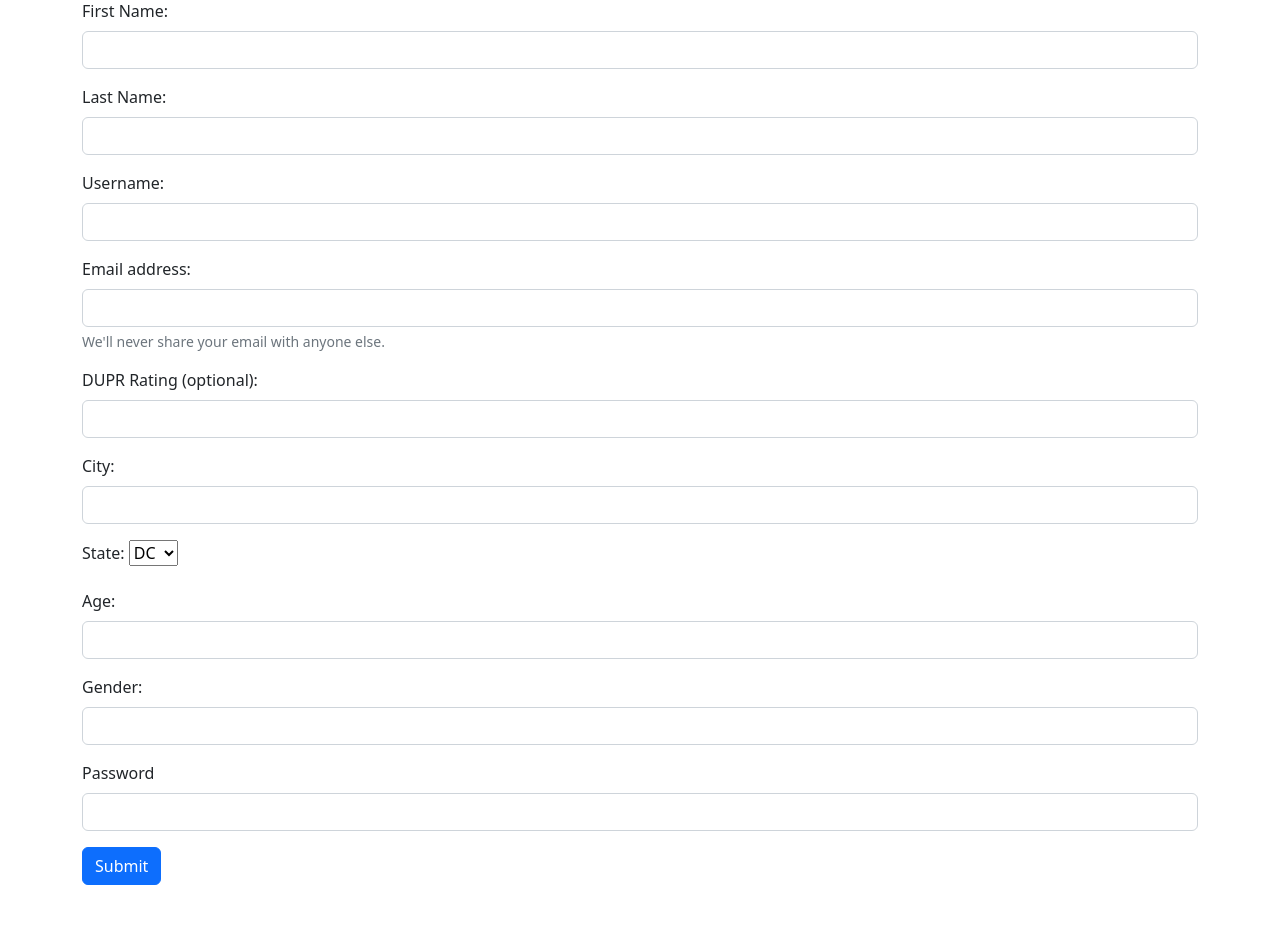
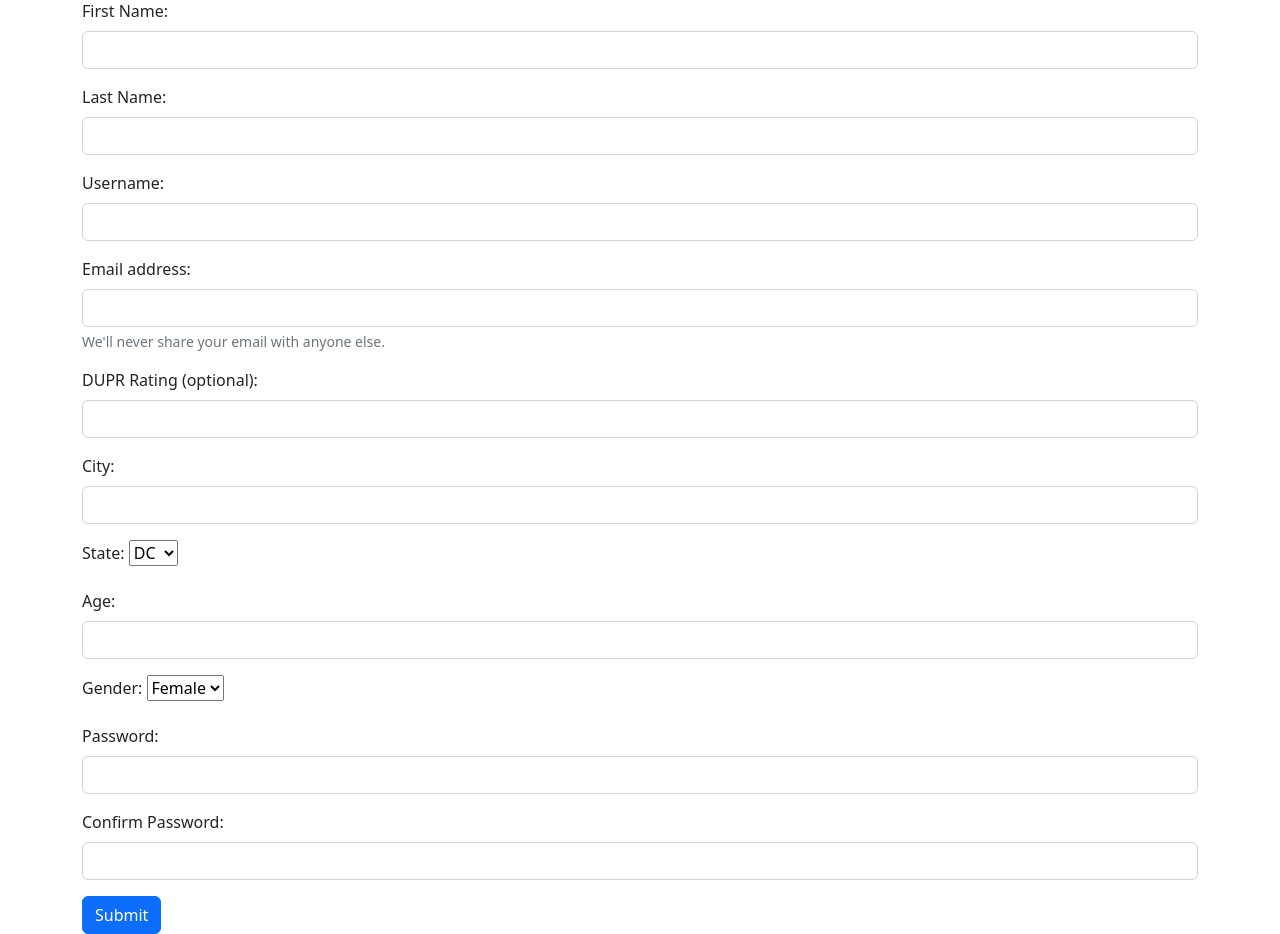
Before and after one commit to rshaywood/picklr, a Flask app: page /user/register in a window 1280 px wide. Shown: the part 103-1037 px from the top of the page. Before the commit the page ends 988 px from the top, so only its background shows below. Run offline with Flask 2, Linux system fonts and the light colour scheme.

Commit message:
updates to register page.

```diff
--- a/flask_app/controllers/users.py
+++ b/flask_app/controllers/users.py
@@ -24,19 +24,15 @@ def create_user():
 @app.route('/')
 def landing_page():
     return render_template('landing_page.html')
+
+# LOGiIN/OUT - ROUTES
+
+@app.route('/user/login', methods=['POST'])
 def login():
     if User.login(request.form):
         return redirect('/dashboard')
     return redirect('/')
 
-# LOGiIN/OUT - ROUTES
-
-# @app.route('/', methods=['POST'])
-# def login():
-#     if User.login(request.form):
-#         return redirect('/dashboard')
-#     return redirect('/')
-
 @app.route('/user/logout')
 def logout():
     session.clear()
--- a/flask_app/models/user.py
+++ b/flask_app/models/user.py
@@ -82,6 +82,9 @@ class User:
         if len(user['last_name']) < 2:
             flash("Last name must be at least 2 characters!","register")
             is_valid= False
+        if len(user['username']) < 2:
+            flash("Username must be at least 2 characters!","register")
+            is_valid= False
         if not EMAIL_REGEX.match(user['email']):
             flash("Invalid Email!","register")
             is_valid=False
@@ -111,6 +114,7 @@ class User:
         user_data = {}
         user_data['first_name'] = data['first_name']
         user_data['last_name'] = data['last_name']
+        user_data['username'] = data['username']
         user_data['password'] = bcrypt.generate_password_hash(data['password'])
         user_data['email'] = data['email'].lower()
         user_data['dupr_rating'] = data['dupr_rating']
--- a/flask_app/templates/register.html
+++ b/flask_app/templates/register.html
@@ -62,15 +61,23 @@
             </div>
             <div class="mb-3">
                 <label for="age" class="form-label">Age:</label>
-                <input type="number" class="form-control" id="age" aria-describedby="age">
+                <input type="number" class="form-control" id="age" aria-describedby="age" name="age">
             </div>
             <div class="mb-3">
                 <label for="gender" class="form-label">Gender:</label>
-                <input type="text" class="form-control" id="gender" aria-describedby="gender">
+                <select name="gender" id="gender" name="gender">
+                    <option value="female">Female</option>
+                    <option value="Male">Male</option>
+                    <option value="other">Other</option>
+                </select>
             </div>
             <div class="mb-3">
-                <label for="exampleInputPassword1" class="form-label">Password</label>
-                <input type="password" class="form-control" id="exampleInputPassword1">
+                <label for="password" class="form-label">Password:</label>
+                <input type="password" class="form-control" id="password" name="password">
+            </div>
+            <div class="mb-3">
+                <label for="confirm_password" class="form-label">Confirm Password:</label>
+                <input type="password" class="form-control" id="confirm_password" name="confirm_password">
             </div>
             <button type="submit" class="btn btn-primary">Submit</button>
         </form>
```
Also changed, not shown: other parts of flask_app/templates/register.html (+15 -16 lines), flask_app/templates/landing_page.html (+12 -10 lines), 2 other files.
